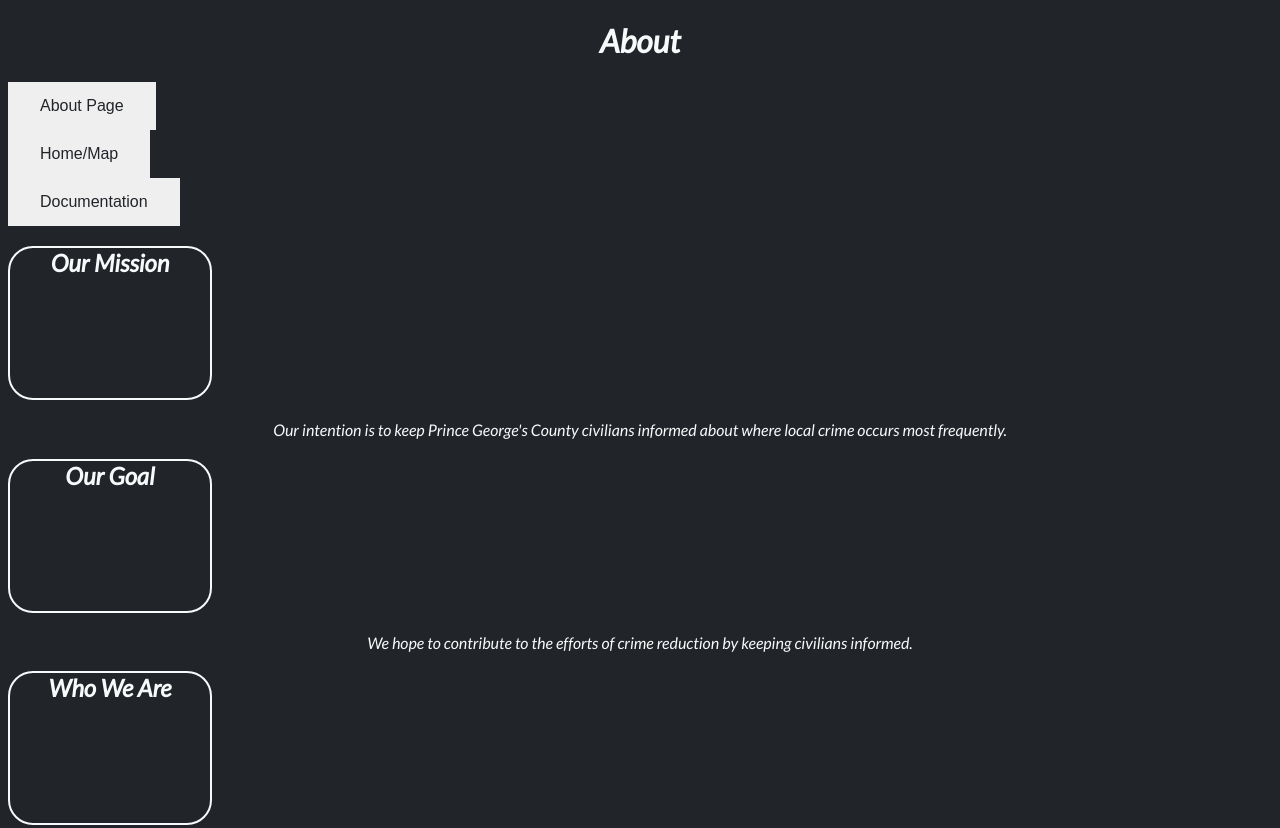
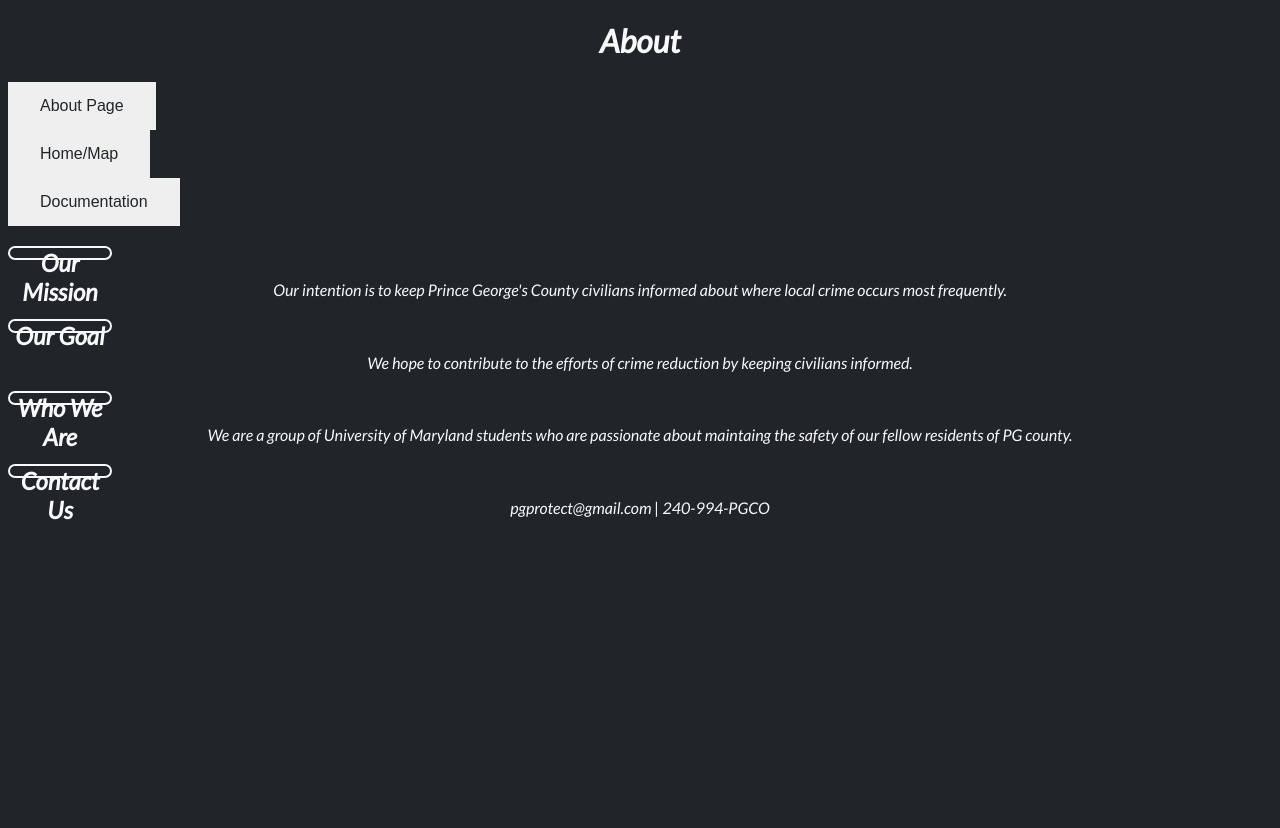
Before and after one commit to Mishanya11/Team3FinalProj, a website: page public/about.html in a window 1280 px wide. Shown: the top 828 px of the page. After the commit the page ends 800 px from the top, so only its background shows below. Drawn offline with nearby package versions, Linux system fonts and the light colour scheme; no server answers.

Commit message:
Update styles3.css

```diff
--- a/public/styles3.css
+++ b/public/styles3.css
@@ -14,8 +14,9 @@ body {
     font-family: 'Lato', sans-serif;
     border-radius: 25px;
     border: 2px solid #f8f9fa;
-    width: 200px;
-    height: 150px;
+    text-align:center;
+    width: 100px;
+    height: 10px;
   }
 p {
   text-align: center;
```
